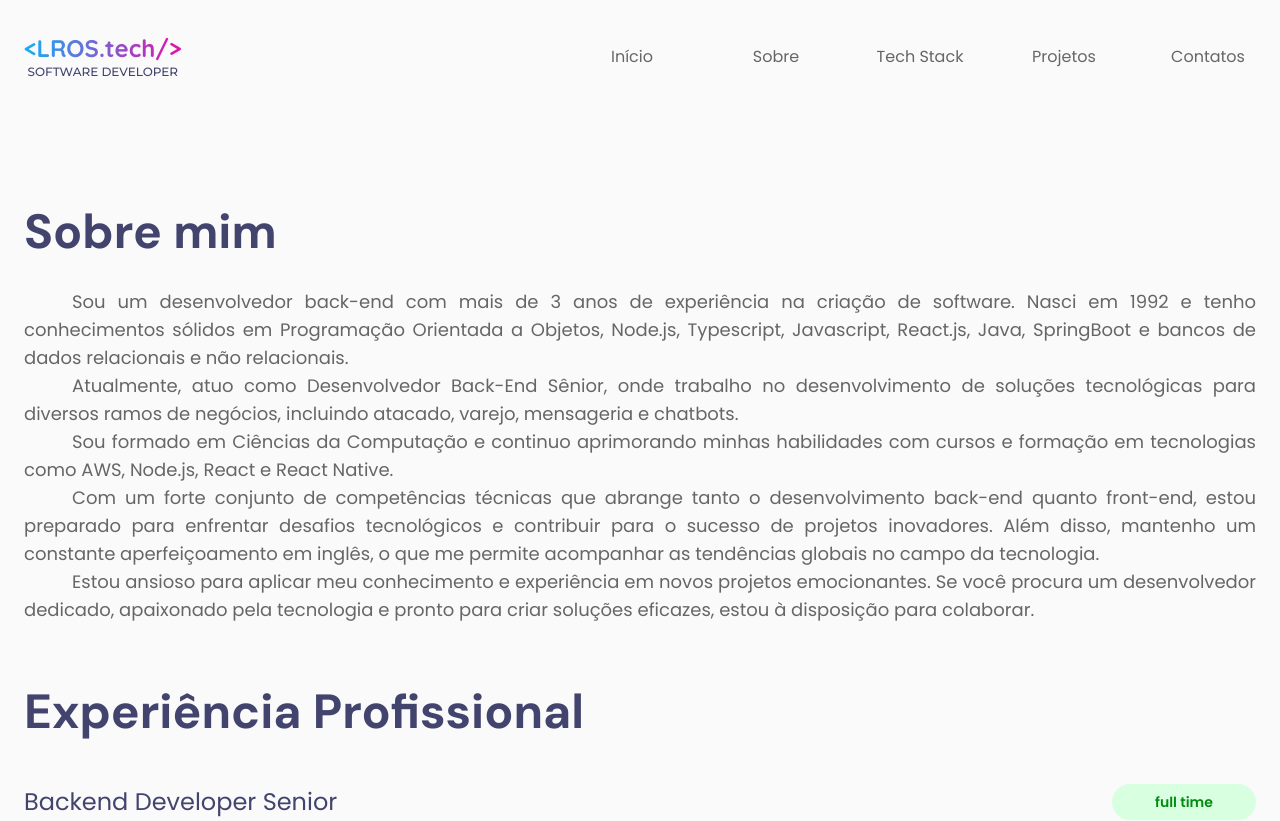
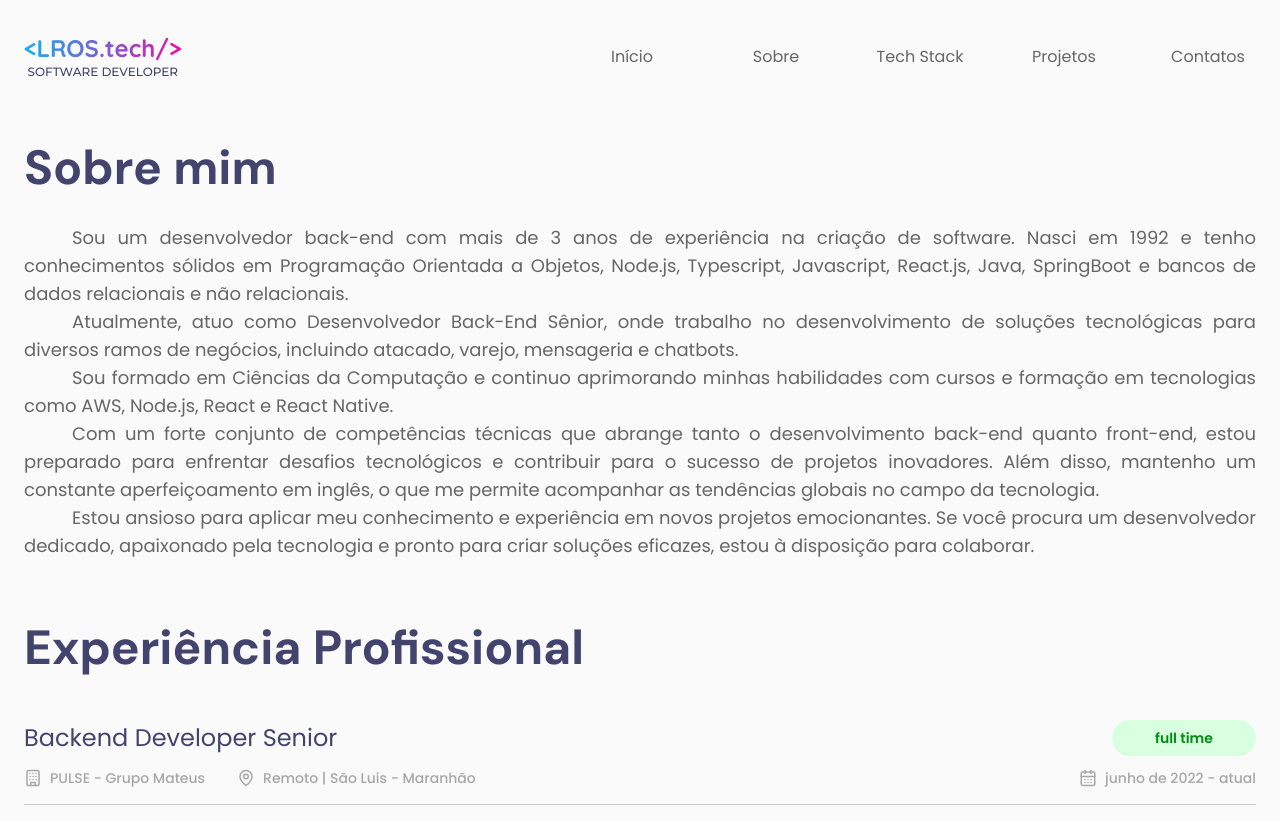
Before and after one commit to robertotics4/my-portifolio, a Next.js app: page /about in a window 1280 px wide. Shown: the top 821 px of the page. Built offline with nearby package versions, Linux system fonts and the light colour scheme.

Commit message:
refactor: centralize content

```diff
--- a/src/app/about/page.tsx
+++ b/src/app/about/page.tsx
@@ -64,7 +64,7 @@ const aboutMe: AboutMe = {
 export default function AboutPage() {
   const { resume, professionalExperience } = aboutMe
   return (
-    <div className="mt-16 flex flex-col gap-16 pb-24 pt-12">
+    <div className="flex flex-1 flex-col justify-center gap-16 pb-24 pt-12">
       <Resume paragraphs={resume.paragraphs} />
       <ProfessionalExperience jobs={professionalExperience.jobs} />
     </div>
--- a/src/app/contact/page.tsx
+++ b/src/app/contact/page.tsx
@@ -23,7 +23,7 @@ export default function ContactPage() {
     .pop()
 
   return (
-    <div className="mt-36 flex flex-col items-center justify-center gap-12 lg:mt-48 lg:flex-row lg:gap-24 lg:divide-x-2 lg:divide-port-gray-900">
+    <div className="flex flex-1 flex-col items-center justify-center gap-12 lg:flex-row lg:gap-24 lg:divide-x-2 lg:divide-port-gray-900">
       <div className="flex flex-col gap-12">
         <Title text="Contatos" />
 
--- a/src/app/layout.tsx
+++ b/src/app/layout.tsx
@@ -18,7 +18,7 @@ export default function RootLayout({
       <body className="flex h-screen flex-col items-center bg-zinc-50 px-6 py-4 dark:bg-port-black-900">
         <div className="flex h-full w-full max-w-7xl flex-col">
           <Navbar />
-          <main className="flex-1">{children}</main>
+          <main className="flex flex-1 flex-col">{children}</main>
           <Footer />
         </div>
       </body>
--- a/src/components/Presentation.tsx
+++ b/src/components/Presentation.tsx
@@ -6,7 +6,7 @@ import profileImage from '../../public/assets/profile.png'
 
 export function Presentation() {
   return (
-    <div className="mt-24 flex flex-col items-center gap-14 py-4 text-center lg:mt-44 lg:flex-row-reverse lg:place-content-between lg:gap-0 lg:text-left">
+    <div className="flex flex-1 flex-col items-center justify-center gap-14 py-4 text-center lg:flex-row-reverse lg:place-content-between lg:gap-0 lg:text-left">
       <div className="flex h-64 w-64 items-center justify-center rounded-full bg-gradient-to-r from-port-blue-400 to-port-pink-400 lg:h-84 lg:w-84">
         <Image
           src={profileImage}
--- a/src/components/Projects.tsx
+++ b/src/components/Projects.tsx
@@ -4,14 +4,14 @@ import { Title } from './Title'
 
 export function Projects() {
   return (
-    <div className="mt-32 flex flex-col gap-4">
+    <div className="flex flex-1 flex-col justify-center gap-4 py-12">
       <Title text="Projetos" />
       <Subtitle
         className="text-port-600 dark:text-port-gray-400"
         text="O que construí ou contribuí até agora?"
       />
 
-      <div className="my-12 flex flex-col gap-8 lg:my-16 lg:grid lg:grid-cols-3">
+      <div className="flex flex-col gap-8 lg:my-16 lg:grid lg:grid-cols-3">
         <ProjectItem
           title="Pix Token"
           description="O Pix no Formato de Token é um processo para automatizar a Venda direta, para controlar as transferências de clientes para utilização desses valores em Filiais do Grupo Mateus, assim automatizando o processo e facilitando o processo de todas as áreas envolvidas. "
--- a/src/components/TechStack.tsx
+++ b/src/components/TechStack.tsx
@@ -16,7 +16,7 @@ import { Subtitle } from './Subtitle'
 
 export function TechStack() {
   return (
-    <div className="mt-32 flex flex-col gap-4">
+    <div className="flex flex-1 flex-col justify-center gap-4">
       <Title text="Minha Tech Stack" />
       <Subtitle
         className="text-port-gray-600 dark:text-port-gray-400"
```
